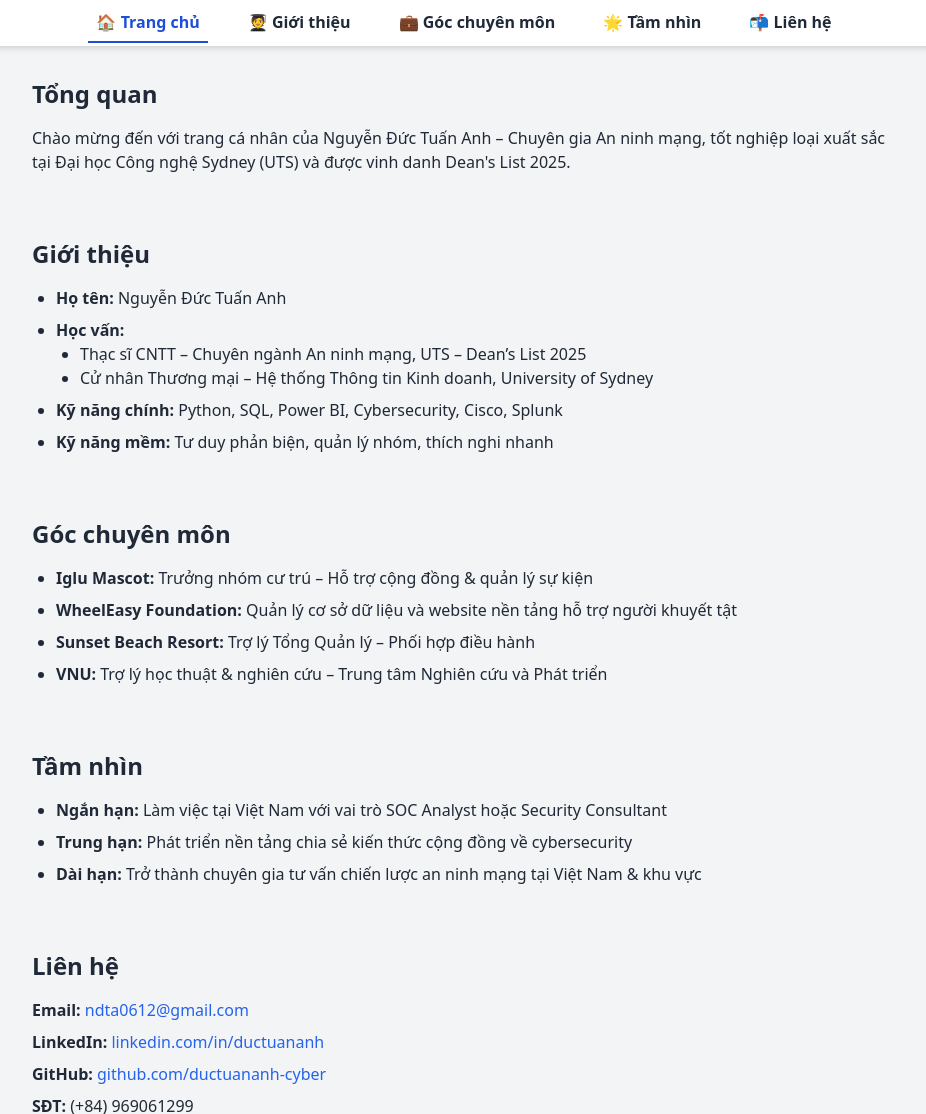
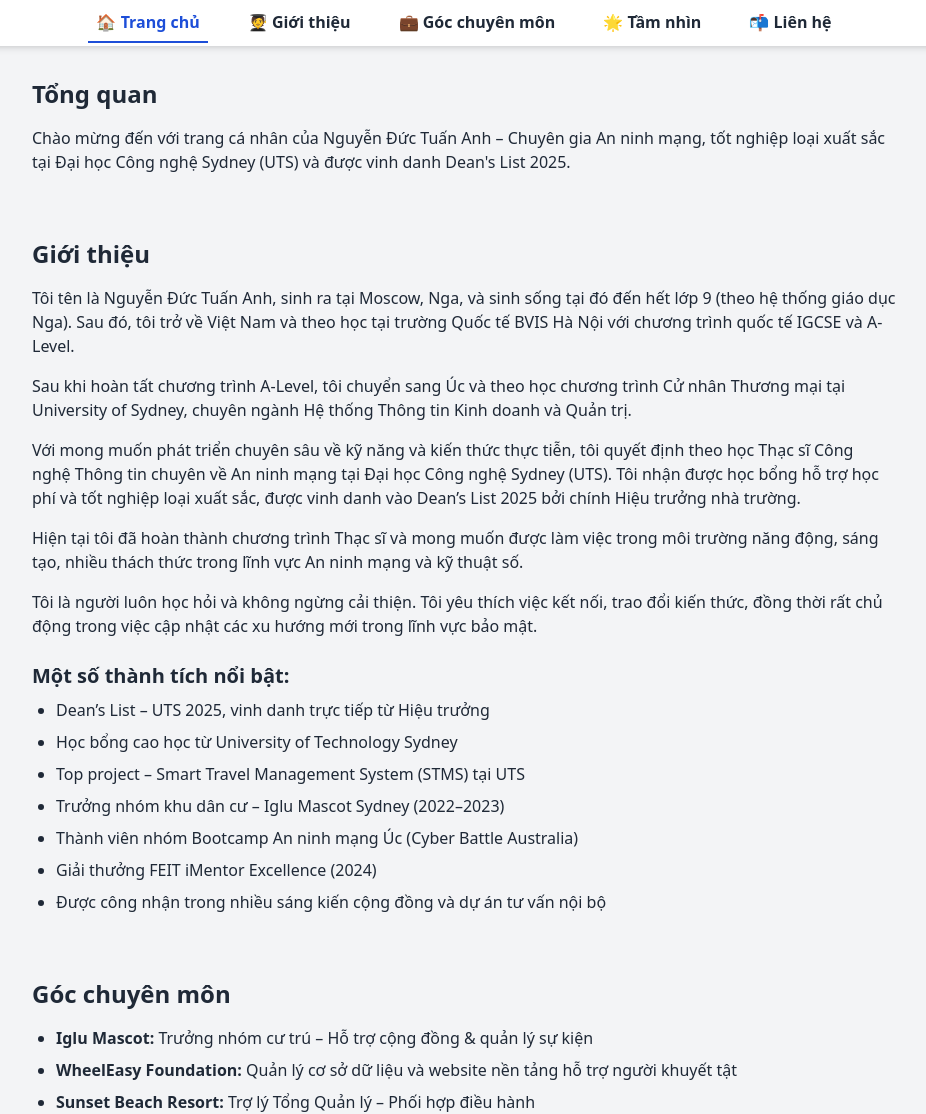
Before and after one commit to tuananhnguyen612/ductuananh.github.io, a plain HTML site: page index.html in a window 1280 px wide. Shown: the part 258-1372 px from the top of the page, without its empty margins (176-1102 px from the left). Drawn offline with nearby package versions, Linux system fonts and the light colour scheme.

Commit message:
Update index.html

```diff
--- a/index.html
+++ b/index.html
@@ -62,16 +62,30 @@
   <!-- Giới thiệu -->
   <section id="about" class="max-w-4xl mx-auto px-4 py-8">
     <h2 class="text-2xl font-bold mb-4">Giới thiệu</h2>
-    <ul class="list-disc space-y-2 pl-6">
-      <li><strong>Họ tên:</strong> Nguyễn Đức Tuấn Anh</li>
-      <li><strong>Học vấn:</strong>
-        <ul class="list-disc pl-6">
-          <li>Thạc sĩ CNTT – Chuyên ngành An ninh mạng, UTS – Dean’s List 2025</li>
-          <li>Cử nhân Thương mại – Hệ thống Thông tin Kinh doanh, University of Sydney</li>
-        </ul>
-      </li>
-      <li><strong>Kỹ năng chính:</strong> Python, SQL, Power BI, Cybersecurity, Cisco, Splunk</li>
-      <li><strong>Kỹ năng mềm:</strong> Tư duy phản biện, quản lý nhóm, thích nghi nhanh</li>
+    <p class="mb-4">
+      Tôi tên là Nguyễn Đức Tuấn Anh, sinh ra tại Moscow, Nga, và sinh sống tại đó đến hết lớp 9 (theo hệ thống giáo dục Nga). Sau đó, tôi trở về Việt Nam và theo học tại trường Quốc tế BVIS Hà Nội với chương trình quốc tế IGCSE và A-Level.
+    </p>
+    <p class="mb-4">
+      Sau khi hoàn tất chương trình A-Level, tôi chuyển sang Úc và theo học chương trình Cử nhân Thương mại tại University of Sydney, chuyên ngành Hệ thống Thông tin Kinh doanh và Quản trị.
+    </p>
+    <p class="mb-4">
+      Với mong muốn phát triển chuyên sâu về kỹ năng và kiến thức thực tiễn, tôi quyết định theo học Thạc sĩ Công nghệ Thông tin chuyên về An ninh mạng tại Đại học Công nghệ Sydney (UTS). Tôi nhận được học bổng hỗ trợ học phí và tốt nghiệp loại xuất sắc, được vinh danh vào Dean’s List 2025 bởi chính Hiệu trưởng nhà trường.
+    </p>
+    <p class="mb-4">
+      Hiện tại tôi đã hoàn thành chương trình Thạc sĩ và mong muốn được làm việc trong môi trường năng động, sáng tạo, nhiều thách thức trong lĩnh vực An ninh mạng và kỹ thuật số.
+    </p>
+    <p class="mb-4">
+      Tôi là người luôn học hỏi và không ngừng cải thiện. Tôi yêu thích việc kết nối, trao đổi kiến thức, đồng thời rất chủ động trong việc cập nhật các xu hướng mới trong lĩnh vực bảo mật.
+    </p>
+    <h3 class="text-xl font-semibold mt-6 mb-2">Một số thành tích nổi bật:</h3>
+    <ul class="list-disc pl-6 space-y-2">
+      <li>Dean’s List – UTS 2025, vinh danh trực tiếp từ Hiệu trưởng</li>
+      <li>Học bổng cao học từ University of Technology Sydney</li>
+      <li>Top project – Smart Travel Management System (STMS) tại UTS</li>
+      <li>Trưởng nhóm khu dân cư – Iglu Mascot Sydney (2022–2023)</li>
+      <li>Thành viên nhóm Bootcamp An ninh mạng Úc (Cyber Battle Australia)</li>
+      <li>Giải thưởng FEIT iMentor Excellence (2024)</li>
+      <li>Được công nhận trong nhiều sáng kiến cộng đồng và dự án tư vấn nội bộ</li>
     </ul>
   </section>
 
```
